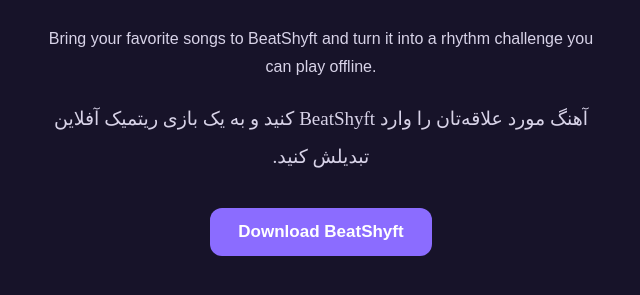
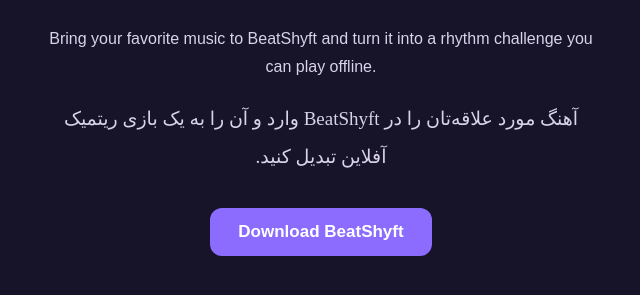
Before and after one commit to Katiiz/BeatShyft-Download, a plain HTML site: page index.html in a window 1280 px wide. Shown: the part 301-596 px from the top of the page, without its empty margins (319-959 px from the left). Drawn offline with Linux system fonts and the light colour scheme.

Commit message:
Update index.html

```diff
--- a/index.html
+++ b/index.html
@@ -6,7 +6,7 @@
   <title>BeatShyft</title>
   <meta
     name="description"
-    content="Bring your favorite songs to BeatShyft and turn it into a rhythm challenge you can play offline."
+    content="Bring your favorite music to BeatShyft and turn it into a rhythm challenge you can play offline."
   >
   <style>
     body {
@@ -68,12 +68,12 @@
     <h1>BeatShyft</h1>
 
     <p class="description">
-      Bring your favorite songs to BeatShyft and turn it into a rhythm
+      Bring your favorite music to BeatShyft and turn it into a rhythm
       challenge you can play offline.
     </p>
 
     <p class="description persian-description" dir="rtl">
-      آهنگ مورد علاقه‌تان را وارد BeatShyft کنید و به یک بازی ریتمیک آفلاین تبدیلش کنید.
+      آهنگ مورد علاقه‌تان را در BeatShyft وارد و آن را به یک بازی ریتمیک آفلاین تبدیل کنید.
     </p>
 
     <a
```
